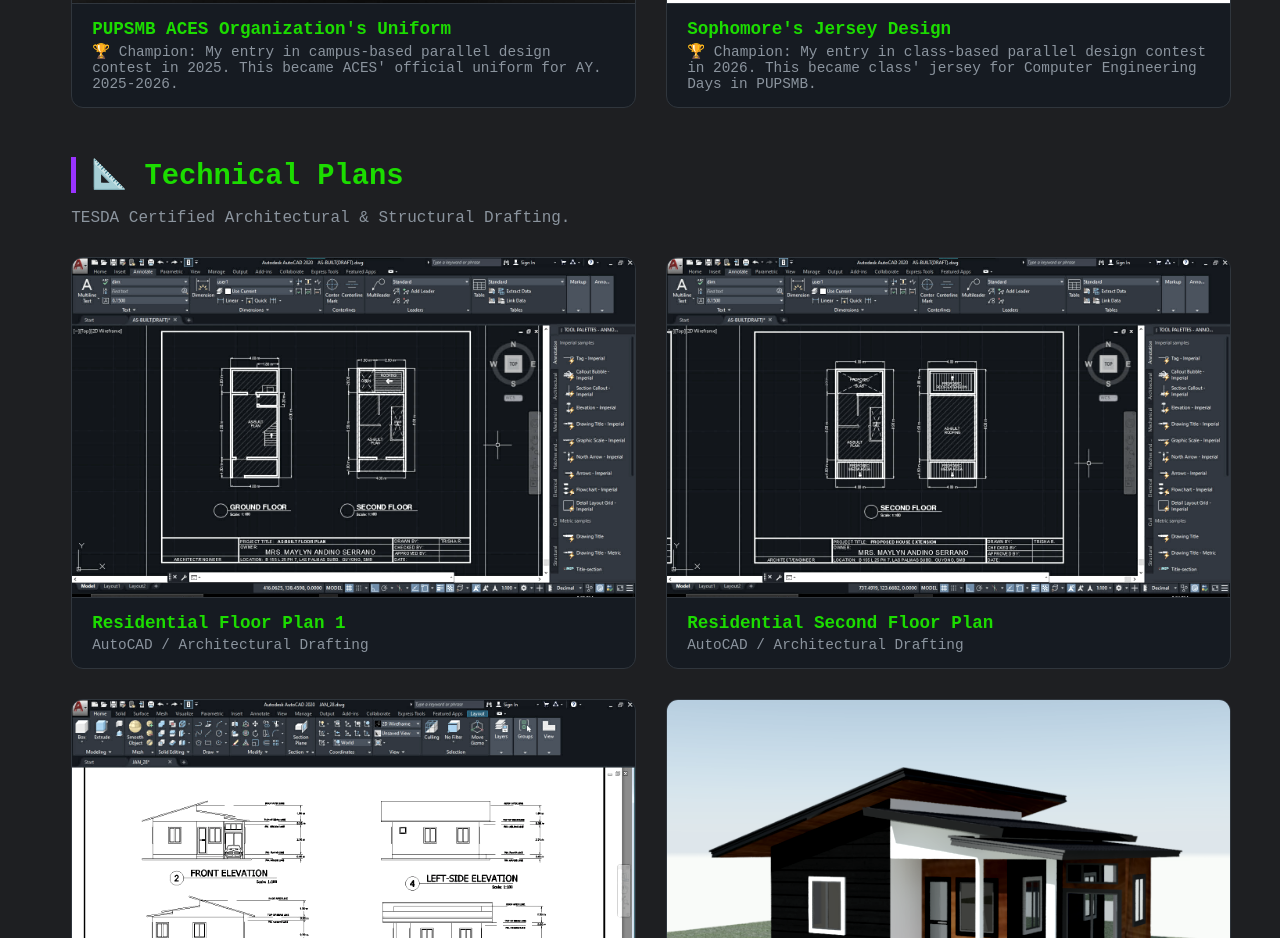
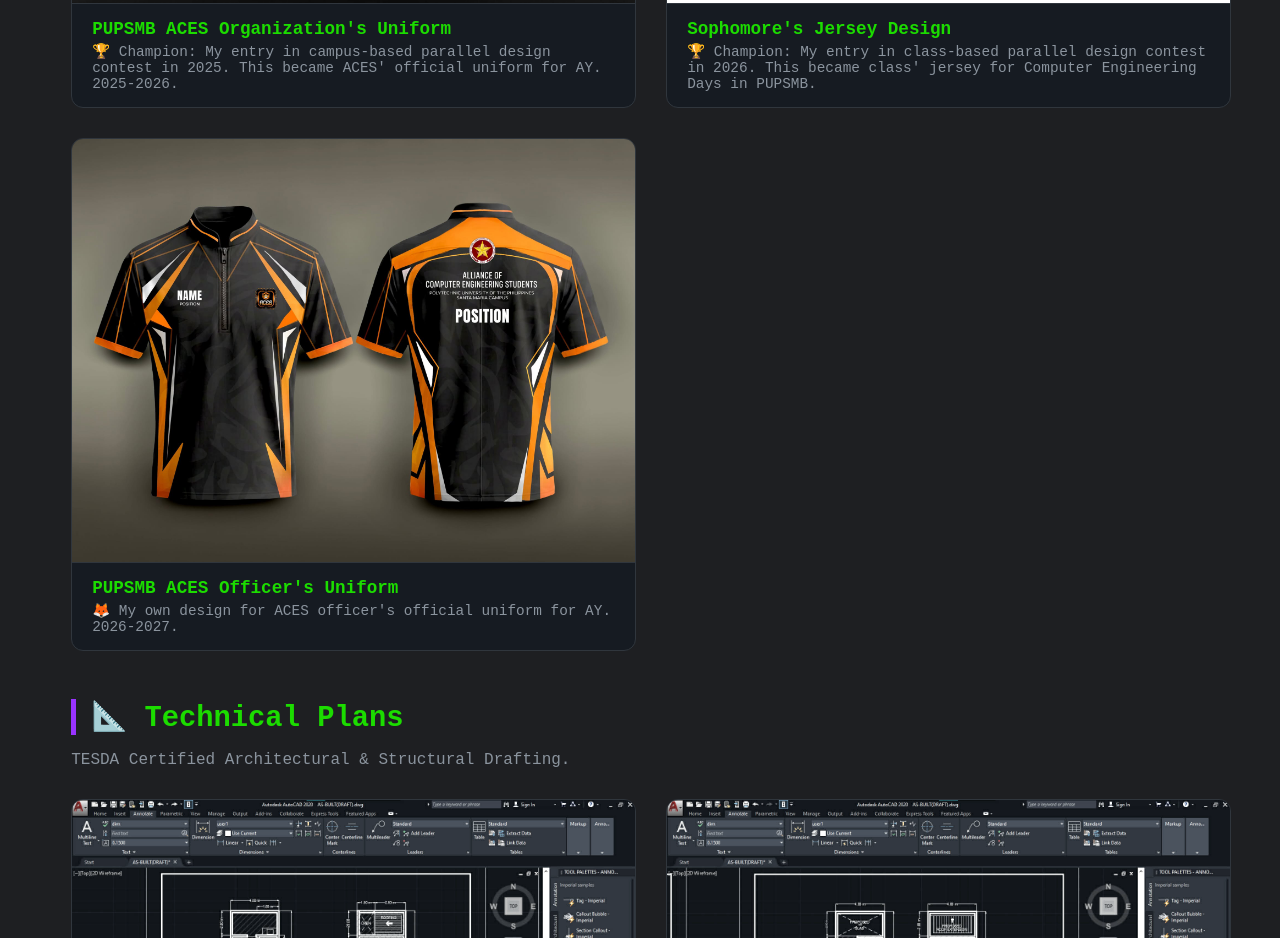
Before and after one commit to n1koru3/n1koru3.github.io, a plain HTML site: page index.html in a window 1280 px wide. Shown: the part 6095-7033 px from the top of the page. Drawn offline with Linux system fonts and the light colour scheme.

Commit message:
Add ACES officer's uniform design to index.html

```diff
--- a/index.html
+++ b/index.html
@@ -1662,6 +1662,13 @@
                     <p>🏆 Champion: My entry in class-based parallel design contest in 2026. This became class' jersey for Computer Engineering Days in PUPSMB.</p>
                 </div>
             </div>
+
+			 <div class="shirt-card art-card"> <img src="imgs/others/other2617.jpg" alt="T-Shirt">
+                <div class="draft-info">
+                    <h4>PUPSMB ACES Officer's Uniform</h4>
+                    <p>🦊 My own design for ACES officer's official uniform for AY. 2026-2027.</p>
+                </div>
+            </div>
 		</div>
 	</div>
 
```
